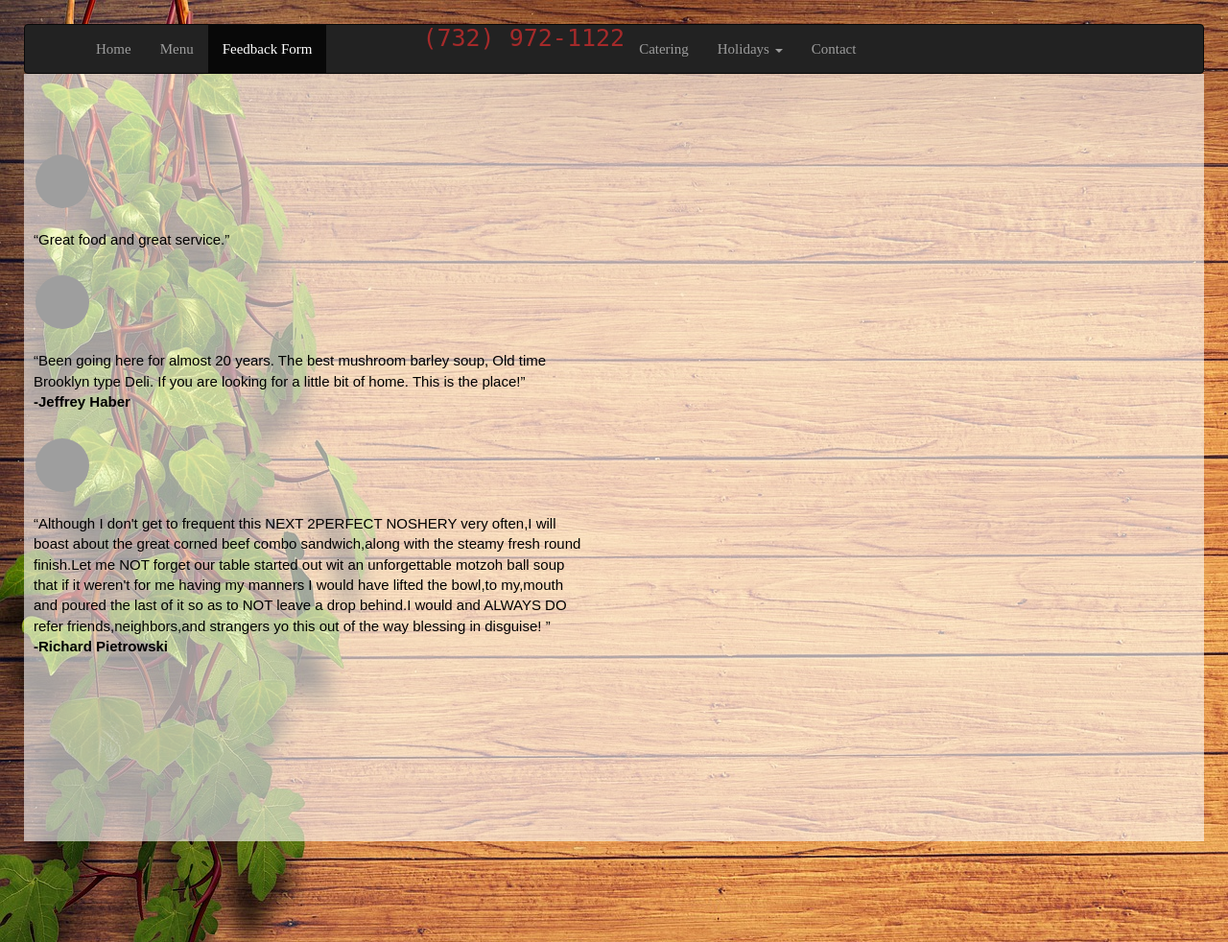
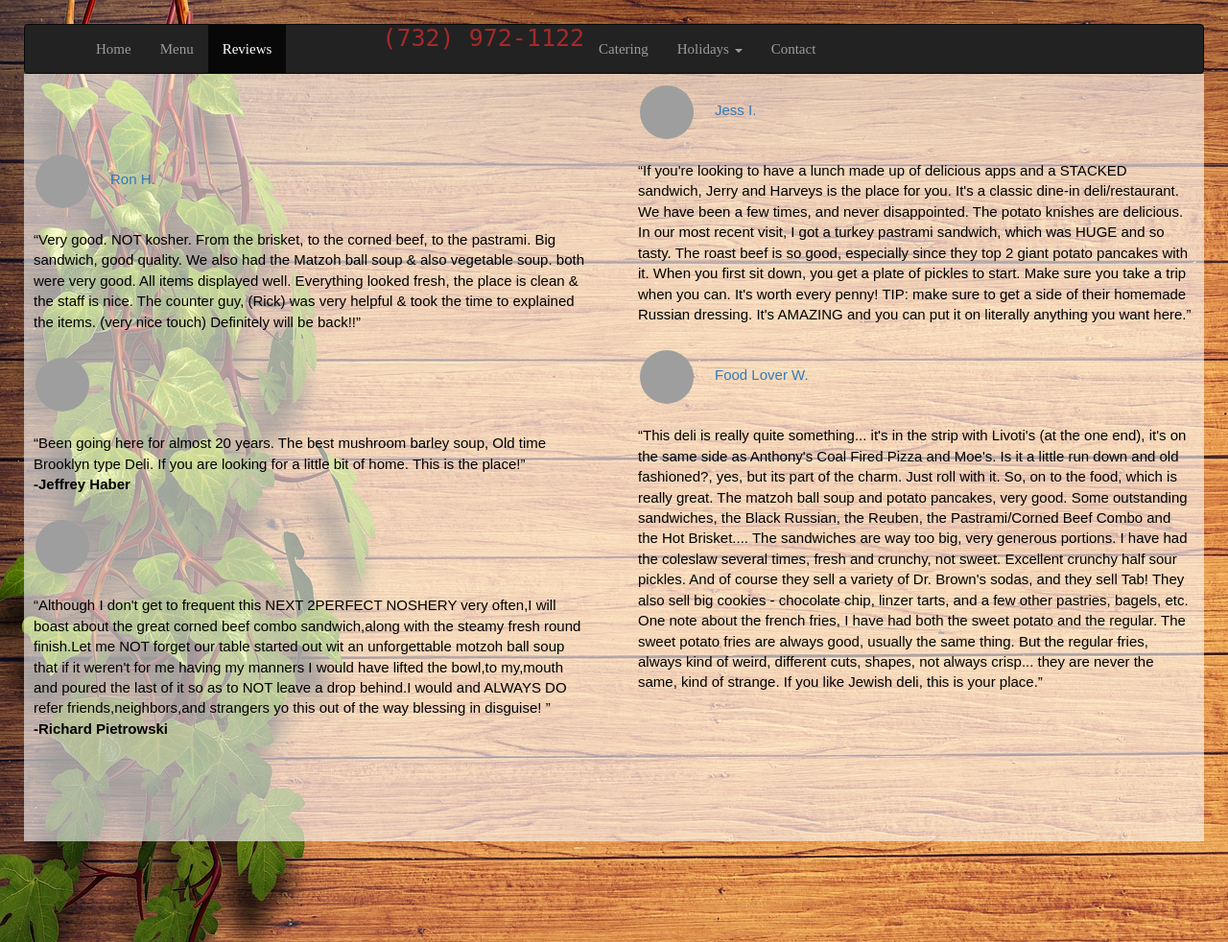
Before and after one commit to whitleyblaine/jerry_harveys, a PHP site: page /feedback.html in a window 1280 px wide. Shown: the whole page at 96% size. Run offline with PHP 8.4, Linux system fonts and the light colour scheme; some libraries are stand-ins or nearby versions; grey boxes are pictures that could not be loaded.

Commit message:
linking reviews to users and corrected spelling

```diff
--- a/assets/carousel.css
+++ b/assets/carousel.css
@@ -116,6 +116,10 @@ Image credits: unsplash.com
   background-image: url(/images/binary.jpg);
 }
 
+/*.fade-carousel .slides #slide-1 {
+  background-image: url(/images/platter1.jpg);
+}*/
+
 /********************************/
 /*          Media Queries       */
 /********************************/
--- a/catering.html
+++ b/catering.html
@@ -31,7 +31,7 @@
             <ul class="nav navbar-nav">
               <li><a href="index.html">Home</a></li>
               <li><a href="menu.html">Menu</a></li>
-              <li><a href="feedback.html">Feedback Form</a></li>
+              <li><a href="feedback.html">Reviews</a></li>
             </ul>
             <h3 id="numberForPhone">(732) 972-1122</h3>
             <ul class="nav navbar-nav navbar-right">
--- a/chanukah.html
+++ b/chanukah.html
@@ -31,7 +31,7 @@
             <ul class="nav navbar-nav">
               <li><a href="index.html">Home</a></li>
               <li><a href="menu.html">Menu</a></li>
-              <li><a href="feedback.html">Feedback Form</a></li>
+              <li><a href="feedback.html">Reviews</a></li>
             </ul>
             <h3 id="numberForPhone">(732) 972-1122</h3>
             <ul class="nav navbar-nav navbar-right">
--- a/contact.html
+++ b/contact.html
@@ -27,7 +27,7 @@
             <ul class="nav navbar-nav">
               <li><a href="index.html">Home</a></li>
               <li><a href="menu.html">Menu</a></li>
-              <li><a href="feedback.html">Feedback Form</a></li>
+              <li><a href="feedback.html">Reviews</a></li>
             </ul>
             <h3 id="numberForPhone">(732) 972-1122</h3>
             <ul class="nav navbar-nav navbar-right">
--- a/feedback.html
+++ b/feedback.html
@@ -26,7 +26,7 @@
             <ul class="nav navbar-nav">
               <li><a href="index.html">Home</a></li>
               <li><a href="menu.html">Menu</a></li>
-              <li class="active"><a href="feedback.html">Feedback Form</a></li>
+              <li class="active"><a href="feedback.html">Reviews</a></li>
             </ul>
             <h3 id="numberForPhone">(732) 972-1122</h3>
             <ul class="nav navbar-nav navbar-right">
@@ -65,7 +65,7 @@
                 <li data-target="#bs-carousel" data-slide-to="2"></li>
               </ol> -->
               <div>
-                <img class="feedBackPics" id="feedBackPic1" src="https://lh5.googleusercontent.com/-IVVeL5cJL0k/AAAAAAAAAAI/AAAAAAAAAAA/0tu2CiS5qAA/s80-c-k-mo/photo.jpg"><p class="reviews"><q>Great food and great service.</q></p>
+                <img alt="Ron H." class="feedBackPics" src="https://s3-media3.fl.yelpcdn.com/photo/s-WBTFqVKHzOVgApN_9xZQ/60s.jpg"><span><a class="reviews" href="https://www.yelp.com/user_details?userid=UfgT7FOTMlTYQICX2vHVQQ">Ron H.</a></span><p class="reviews"><q>Very good. NOT kosher. From the brisket, to the corned beef, to the pastrami. Big sandwich, good quality. We also had the Matzoh ball soup & also vegetable soup. both were very good. All items displayed well. Everything looked fresh, the place is clean & the staff is nice. The counter guy, (Rick) was very helpful & took the time to explained the items. (very nice touch) Definitely will be back!!</q></p>
               </div>
 
               <div>
@@ -73,7 +73,19 @@
               </div>
 
               <div>
-                <img class="feedBackPics" src="https://lh3.googleusercontent.com/-AeS1vaNbRcc/AAAAAAAAAAI/AAAAAAAAAAA/kaBduj-TVO8/s40-c-k-mo/photo.jpg"><p class="reviews"><q>Although I don't get to frequent this NEXT 2PERFECT NOSHERY very often,I will boast about the great corned beef combo sandwich,along with the steamy fresh round finish.Let me NOT forget our table started out wit an unforgettable motzoh ball soup that if it weren't for me having my manners I would have lifted the bowl,to my,mouth and poured the last of it so as to NOT leave a drop behind.I would and ALWAYS DO refer friends,neighbors,and strangers yo this out of the way blessing in disguise! </q><br/><b>-Richard Pietrowski</p>
+                <img class="feedBackPics" src="https://lh3.googleusercontent.com/-AeS1vaNbRcc/AAAAAAAAAAI/AAAAAAAAAAA/kaBduj-TVO8/s40-c-k-mo/photo.jpg"><p class="reviews"><q>Although I don't get to frequent this NEXT 2PERFECT NOSHERY very often,I will boast about the great corned beef combo sandwich,along with the steamy fresh round finish.Let me NOT forget our table started out wit an unforgettable motzoh ball soup that if it weren't for me having my manners I would have lifted the bowl,to my,mouth and poured the last of it so as to NOT leave a drop behind.I would and ALWAYS DO refer friends,neighbors,and strangers yo this out of the way blessing in disguise! </q><br/><b>-Richard Pietrowski</b></p>
+              </div>
+            </div>
+
+
+              <div class="col-md-6">
+                <div>
+                  <img alt="Jess I." class="feedBackPics" src="https://s3-media1.fl.yelpcdn.com/photo/Tpvd96pCJYCttZvo5ia6Jw/60s.jpg"><span><a class="reviews" href="https://www.yelp.com/user_details?userid=MO4I-261swIwvU90v_2j_w">Jess I.</a></span><p class="reviews"><q>If you're looking to have a lunch made up of delicious apps and a STACKED sandwich, Jerry and Harveys is the place for you. It's a classic dine-in deli/restaurant. We have been a few times, and never disappointed. The potato knishes are delicious. In our most recent visit, I got a turkey pastrami sandwich, which was HUGE and so tasty. The roast beef is so good, especially since they top 2 giant potato pancakes with it. When you first sit down, you get a plate of pickles to start. Make sure you take a trip when you can. It's worth every penny! TIP: make sure to get a side of their homemade Russian dressing. It's AMAZING and you can put it on literally anything you want here.</q></p>
+                </div>
+
+                <div>
+                  <img alt="Food Lover W." class="feedBackPics" src="https://s3-media4.fl.yelpcdn.com/photo/QDqrgEqxWzEiHBDeL3mCKQ/60s.jpg"><span><a class="reviews" href="https://www.yelp.com/user_details?userid=07k06T9VQS8iD9X8wkWCOA">Food Lover W.</a></span><br/><p class="reviews"><q>This deli is really quite something... it's in the strip with Livoti's (at the one end), it's on the same side as Anthony's Coal Fired Pizza and Moe's.  Is it a little run down and old fashioned?, yes, but its part of the charm.  Just roll with it.  So, on to the food, which is really great.  The matzoh ball soup and potato pancakes, very good.  Some outstanding sandwiches, the Black Russian, the Reuben, the Pastrami/Corned Beef Combo and the Hot Brisket.... The sandwiches are way too big, very generous portions.  I have had the coleslaw several times, fresh and crunchy, not sweet.  Excellent crunchy half sour pickles.  And of course they sell a variety of Dr. Brown's sodas, and they sell Tab!  They also sell big cookies - chocolate chip, linzer tarts, and a few other pastries, bagels, etc.  One note about the french fries, I have had both the sweet potato and the regular.  The sweet potato fries are always good, usually the same thing.  But the regular fries, always kind of weird, different cuts, shapes, not always crisp... they are never the same, kind of strange. If you like Jewish deli, this is your place.</q><!-- <br/> --></p>
+                </div>
               </div>
               <!-- Wrapper for slides -->
               <!-- <div class="carousel-inner">
--- a/holidays.html
+++ b/holidays.html
@@ -31,7 +31,7 @@
             <ul class="nav navbar-nav">
               <li class="active"><a href="index.html">Home</a></li>
               <li><a href="menu.html">Menu</a></li>
-              <li><a href="feedback.html">Feedback Form</a></li>
+              <li><a href="feedback.html">Reviews</a></li>
             </ul>
             <h3 id="numberForPhone">(732) 972-1122</h3>
             <ul class="nav navbar-nav navbar-right">
--- a/index.html
+++ b/index.html
@@ -41,7 +41,7 @@
             <ul class="nav navbar-nav">
               <li class="active"><a href="index.html">Home</a></li>
               <li><a href="menu.html">Menu</a></li>
-              <li><a href="feedback.html">Feedback Form</a></li>
+              <li><a href="feedback.html">Reviews</a></li>
             </ul>
             <ul class="nav navbar-nav navbar-right">
               <li><a href="catering.html">Catering</a></li>
--- a/menu.html
+++ b/menu.html
@@ -27,7 +27,7 @@
             <ul class="nav navbar-nav">
               <li><a href="index.html">Home</a></li>
               <li class="active"><a href="menu.html">Menu</a></li>
-              <li><a href="feedback.html">Feedback Form</a></li>
+              <li><a href="feedback.html">Reviews</a></li>
             </ul>
             <h3 id="numberForPhone">(732) 972-1122</h3>
             <ul class="nav navbar-nav navbar-right">
--- a/passover.html
+++ b/passover.html
@@ -32,7 +32,7 @@
             <ul class="nav navbar-nav">
               <li><a href="index.html">Home</a></li>
               <li><a href="menu.html">Menu</a></li>
-              <li><a href="feedback.html">Feedback Form</a></li>
+              <li><a href="feedback.html">Reviews</a></li>
             </ul>
             <h3 id="numberForPhone">(732) 972-1122</h3>
             <ul class="nav navbar-nav navbar-right">
--- a/rashhashana.html
+++ b/rashhashana.html
@@ -31,7 +31,7 @@
             <ul class="nav navbar-nav">
               <li><a href="index.html">Home</a></li>
               <li><a href="menu.html">Menu</a></li>
-              <li><a href="feedback.html">Feedback Form</a></li>
+              <li><a href="feedback.html">Reviews</a></li>
             </ul>
             <h3 id="numberForPhone">(732) 972-1122</h3>
             <ul class="nav navbar-nav navbar-right">
```
Also changed, not shown: assets/images/platter1.jpg (added).
